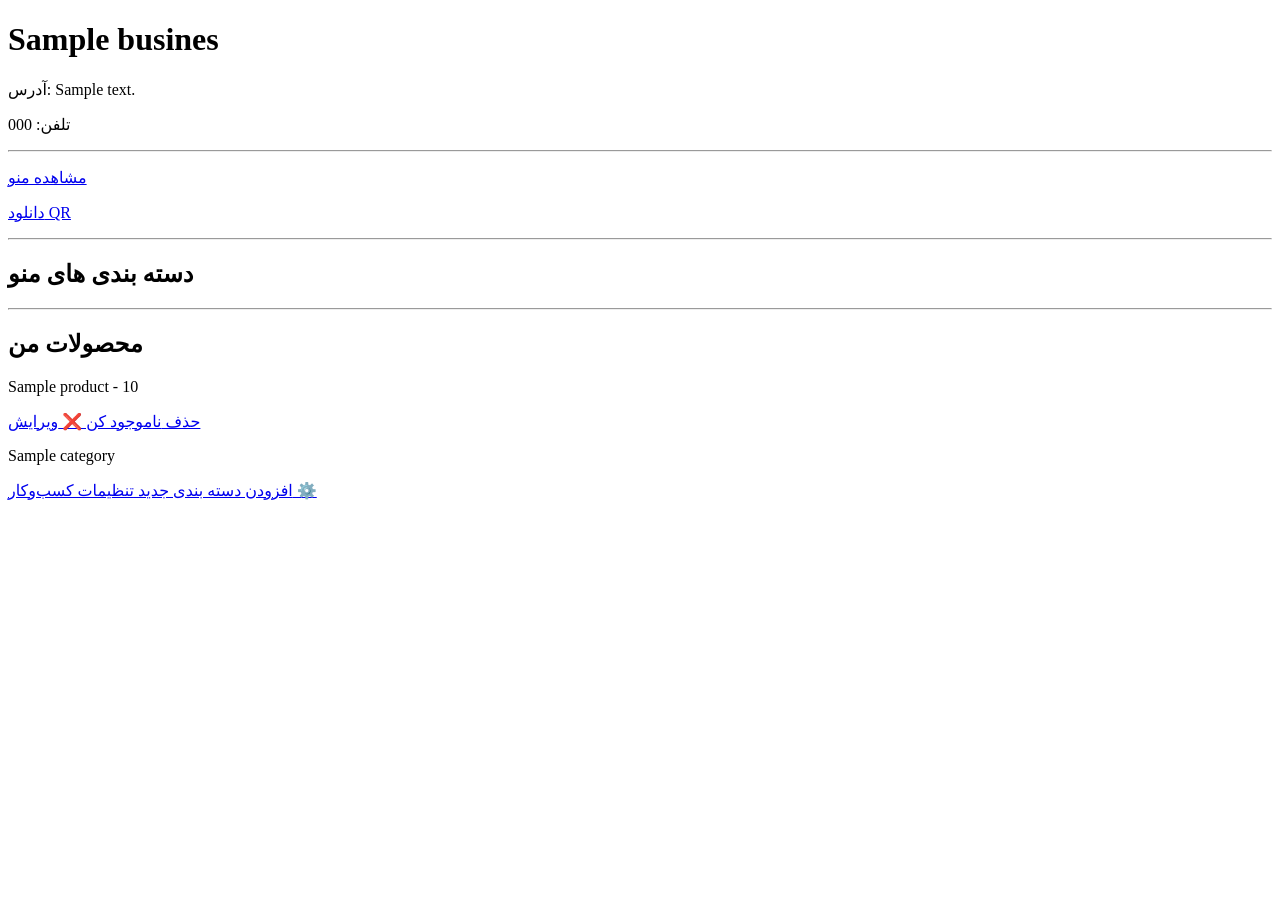
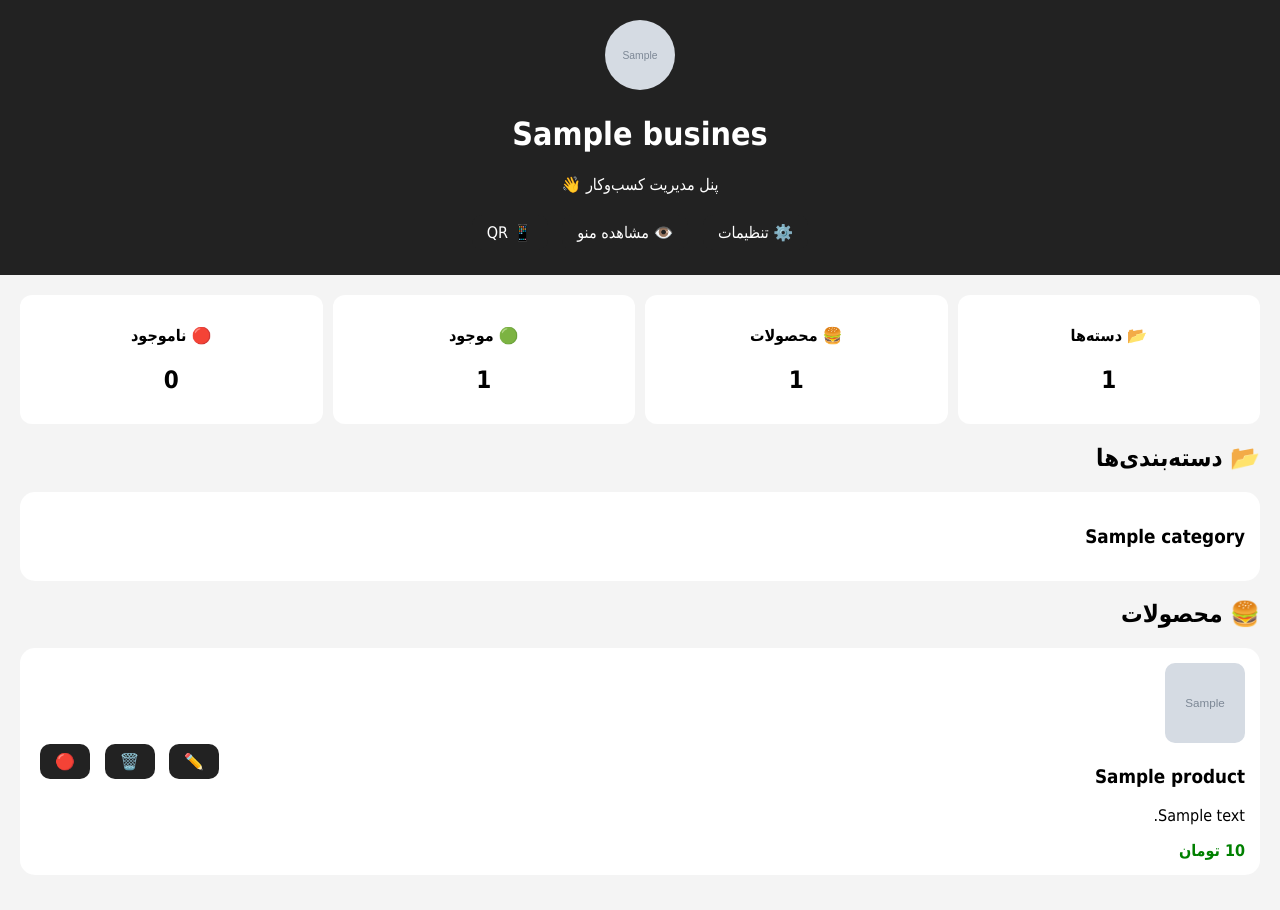
Before and after one commit to redhandpro/digitalmenu, a Django app: page /accounts/dashboard/ in a window 1280 px wide. Before the commit the page ends 500 px from the top, so only its background shows below. Run offline with Django 5.2, Linux system fonts and the light colour scheme; a user stored in the database is signed in; tables that the repository leaves empty hold one stand-in row (values such as "Sample post"); grey boxes marked "Sample" are stand-in pictures.

```diff
--- a/accounts/urls.py
+++ b/accounts/urls.py
@@ -57,4 +57,21 @@ path(
     views.settings_business,
     name="settings_business"
 ),
+path(
+    "edit-product/<int:id>/",
+    views.edit_product,
+    name="edit_product"
+),
+
+
+path(
+    "delete-product/<int:id>/",
+    views.delete_product,
+    name="delete_product"
+),
+path(
+    "toggle-product/<int:id>/",
+    views.toggle_product,
+    name="toggle_product"
+),
 ]
--- a/accounts/views.py
+++ b/accounts/views.py
@@ -2,10 +2,10 @@ from django.shortcuts import render, redirect, get_object_or_404
 from django.contrib.auth.forms import UserCreationForm
 from django.contrib.auth.decorators import login_required
 from django.utils.text import slugify
-
 from business.models import Business, Category, Product
-from .forms import BusinessForm, CategoryForm, ProductForm
-
+from .forms import BusinessForm, CategoryForm, ProductForm, BusinessUpdateForm
+from django.shortcuts import render, redirect, get_object_or_404
+from django.contrib.auth.decorators import login_required
 
 def register_view(request):
     form = UserCreationForm(request.POST or None)
@@ -43,11 +43,28 @@ def dashboard(request):
         owner=request.user
     )
 
+
     categories = business.categories.all()
+
 
     products = Product.objects.filter(
         category__business=business
     )
+
+
+    total_products = products.count()
+
+
+    available_products = products.filter(
+        available=True
+    ).count()
+
+
+    unavailable_products = products.filter(
+        available=False
+    ).count()
+
+
 
     return render(
         request,
@@ -55,7 +72,11 @@ def dashboard(request):
         {
             "business": business,
             "categories": categories,
-            "products": products
+            "products": products,
+            "total_products": total_products,
+            "available_products": available_products,
+            "unavailable_products": unavailable_products,
+            "total_categories": categories.count(),
         }
     )
 
@@ -182,3 +203,59 @@ def settings_business(request):
             "form": form
         }
     )
+@login_required
+def edit_product(request, id):
+
+    product = get_object_or_404(
+        Product,
+        id=id
+    )
+
+
+    form = ProductForm(
+        request.POST or None,
+        request.FILES or None,
+        instance=product
+    )
+
+
+    if form.is_valid():
+
+        form.save()
+
+        return redirect("dashboard")
+
+
+    return render(
+        request,
+        "accounts/edit_product.html",
+        {
+            "form": form
+        }
+    )
+@login_required
+def delete_product(request, id):
+
+    product = get_object_or_404(
+        Product,
+        id=id
+    )
+
+
+    product.delete()
+
+
+    return redirect("dashboard")
+@login_required
+def toggle_product(request, id):
+
+    product = get_object_or_404(
+        Product,
+        id=id
+    )
+
+    product.available = not product.available
+
+    product.save()
+
+    return redirect("dashboard")
--- a/templates/accounts/dashboard.html
+++ b/templates/accounts/dashboard.html
@@ -1,92 +1,344 @@
 <!DOCTYPE html>
-<html lang="fa">
+<html lang="fa" dir="rtl">
+
 <head>
-    <meta charset="UTF-8">
-    <title>داشبورد</title>
+
+<meta charset="UTF-8">
+
+<meta name="viewport" content="width=device-width, initial-scale=1">
+
+<title>
+{{ business.name }}
+</title>
+
+
+<style>
+
+body{
+    font-family:tahoma;
+    background:#f4f4f4;
+    margin:0;
+}
+
+
+.header{
+    background:#222;
+    color:white;
+    padding:20px;
+    text-align:center;
+}
+
+
+.container{
+    padding:20px;
+}
+
+
+.btn{
+    display:inline-block;
+    background:#222;
+    color:white;
+    padding:8px 15px;
+    border-radius:10px;
+    text-decoration:none;
+    margin:5px;
+}
+
+
+.card{
+    background:white;
+    padding:15px;
+    border-radius:15px;
+    margin:15px 0;
+}
+
+
+.stats{
+    display:grid;
+    grid-template-columns:repeat(4,1fr);
+    gap:10px;
+}
+
+
+.stat-card{
+    background:white;
+    padding:10px;
+    border-radius:12px;
+    text-align:center;
+}
+
+
+.product{
+    display:flex;
+    justify-content:space-between;
+    align-items:center;
+}
+
+
+.price{
+    color:green;
+    font-weight:bold;
+}
+
+
+@media(max-width:700px){
+
+.stats{
+    grid-template-columns:repeat(2,1fr);
+}
+
+}
+
+
+</style>
+
+
 </head>
 <body>
 
-<h1>{{ business.name }}</h1>
 
-<p>آدرس: {{ business.address }}</p>
+<div class="header">
 
-<p>تلفن: {{ business.phone }}</p>
 
-<hr>
+{% if business.logo %}
+
+<img src="{{ business.logo.url }}"
+style="
+width:70px;
+height:70px;
+border-radius:50%;
+object-fit:cover;
+">
+
+{% endif %}
+
+
+
+<h1>
+{{ business.name }}
+</h1>
+
 
 <p>
-<a href="/menu/{{ business.slug }}/">
-مشاهده منو
-</a>
+پنل مدیریت کسب‌وکار 👋
 </p>
 
-<p>
-<a href="/qr/{{ business.slug }}/">
-دانلود QR
+
+
+<a class="btn" href="{% url 'settings_business' %}">
+⚙️ تنظیمات
 </a>
-</p>
-<hr>
+
+
+<a class="btn" href="{% url 'menu' business.slug %}">
+👁️ مشاهده منو
+</a>
+
+
+<a class="btn" href="{% url 'qr' business.slug %}">
+📱 QR
+</a>
+
+
+</div>
+
+
+
+<div class="container">
+    <div class="stats">
+
+
+<div class="stat-card">
+
+<h4>
+📂 دسته‌ها
+</h4>
 
 <h2>
-دسته بندی های منو
+{{ total_categories }}
 </h2>
-<hr>
+
+</div>
+
+
+
+<div class="stat-card">
+
+<h4>
+🍔 محصولات
+</h4>
 
 <h2>
-محصولات من
+{{ total_products }}
 </h2>
+
+</div>
+
+
+
+<div class="stat-card">
+
+<h4>
+🟢 موجود
+</h4>
+
+<h2>
+{{ available_products }}
+</h2>
+
+</div>
+
+
+
+<div class="stat-card">
+
+<h4>
+🔴 ناموجود
+</h4>
+
+<h2>
+{{ unavailable_products }}
+</h2>
+
+</div>
+
+
+</div>
+<h2>
+📂 دسته‌بندی‌ها
+</h2>
+
+
+{% for category in categories %}
+
+
+<div class="card">
+
+
+<h3>
+{{ category.name }}
+</h3>
+
+
+</div>
+
+
+{% empty %}
+
+
+<div class="card">
+
+دسته‌بندی وجود ندارد
+
+</div>
+
+
+{% endfor %}
+<h2>
+🍔 محصولات
+</h2>
+
 
 {% for product in products %}
 
+
+<div class="card">
+
+
+<div class="product">
+
+
+<div>
+    {% if product.image %}
+
+<img src="{{ product.image.url }}"
+style="
+width:80px;
+height:80px;
+border-radius:10px;
+object-fit:cover;
+">
+
+{% endif %}
+
+
+
+<h3>
+{{ product.name }}
+</h3>
+
+
 <p>
-{{ product.name }}
--
-{{ product.price }}
+{{ product.description }}
 </p>
-<a href="/accounts/delete-product/{{ product.id }}/">
-حذف
-</a>
-<a href="{% url 'toggle_product' product.id %}">
-    {% if product.available %}
-        ناموجود کن ❌
-    {% else %}
-        موجود کن ✅
-    {% endif %}
+
+
+<div class="price">
+
+{{ product.price }} تومان
+
+</div>
+</div>
+
+
+
+<div>
+
+
+<a class="btn"
+href="{% url 'edit_product' product.id %}">
+✏️
 </a>
 
-<a href="/accounts/edit-product/{{ product.id }}/">
-ویرایش
+
+
+<a class="btn"
+href="{% url 'delete_product' product.id %}">
+🗑️
 </a>
+
+
+
+<a class="btn"
+href="{% url 'toggle_product' product.id %}">
+
+{% if product.available %}
+
+🔴
+
+{% else %}
+
+🟢
+
+{% endif %}
+
+</a>
+
+
+</div>
+</div>
+
+
+</div>
+
 
 {% empty %}
 
-<p>
-هنوز محصولی ثبت نشده
-</p>
+
+<div class="card">
+
+محصولی وجود ندارد
+
+</div>
+
 
 {% endfor %}
 
 
-{% for category in categories %}
 
-<p>
-{{ category.name }}
-</p>
-
-{% empty %}
-
-<p>
-هنوز دسته بندی ساخته نشده
-</p>
-
-{% endfor %}
+</div>
 
 
-<a href="/accounts/add-category/">
-افزودن دسته بندی جدید
-</a>
-<a href="{% url 'settings_business' %}">
-تنظیمات کسب‌وکار ⚙️
-</a>
 </body>
+
 </html>
```
Also changed, not shown: accounts/forms.py (+12 -2 lines), templates/accounts/settings.html (added, +26 -0 lines), templates/accounts/sittings.html (deleted, +0 -18 lines), templates/business/menu.html (+66 -25 lines), media/products/0c922fc0-7ffe-4570-98e2-d447611fd69d_5zxr2mc.jfif (added), media/products/87f84206-065d-40ef-9944-3474bd6cfc24_aAnKwMQ.png (added), 1 other file.
